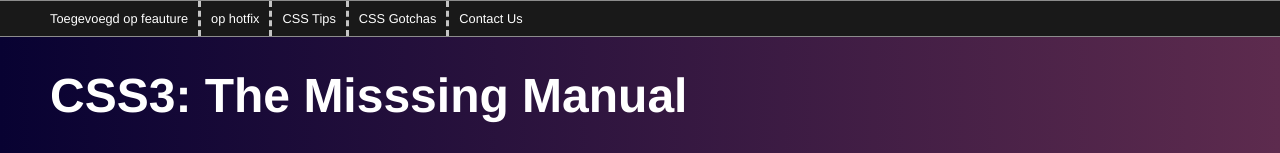
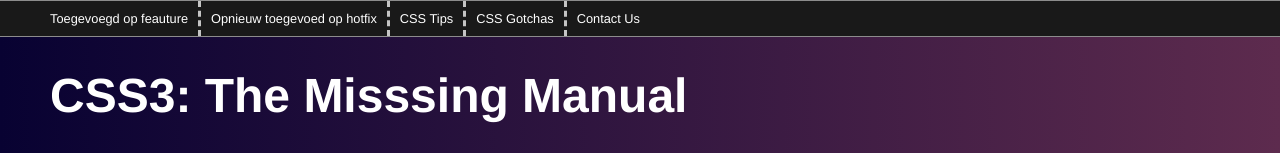
Before and after one commit to Tomokari123/dw2, a plain HTML site: page www/demo-site/index.html in a window 1280 px wide. Shown: the top 153 px of the page. Drawn offline with Linux system fonts and the light colour scheme.

Commit message:
opnieuw toegevoegd

```diff
--- a/www/demo-site/index.html
+++ b/www/demo-site/index.html
@@ -13,7 +13,7 @@
         <nav class="clear">
           <ul>
             <li><a href="#">Toegevoegd op feauture</a></li>
-            <li><a href="#">op hotfix</a></li>
+            <li><a href="#">Opnieuw toegevoed op hotfix</a></li>
             <li><a href="#">CSS Tips</a></li>
             <li><a href="#">CSS Gotchas</a></li>
             <li><a href="#">Contact Us</a></li>
```
